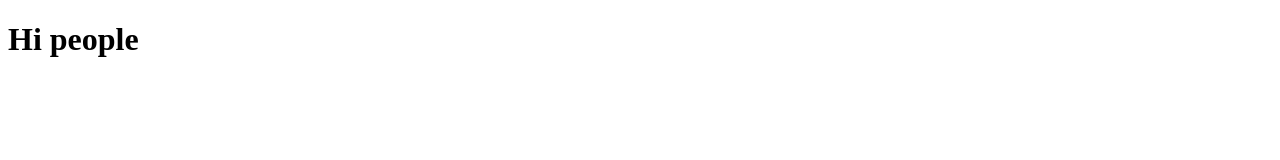
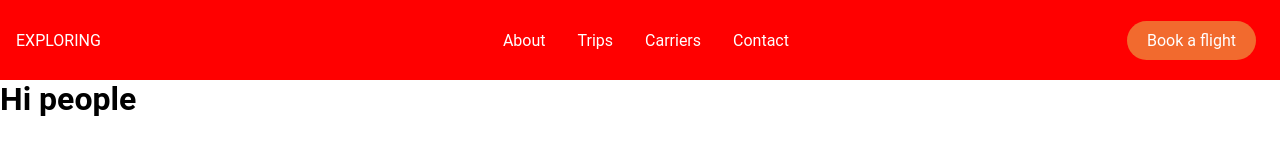
Before and after one commit to wojciechmarek/TravelAgency, a Gatsby site: page / in a window 1280 px wide. Built offline with nearby package versions, Linux system fonts and the light colour scheme; Gatsby itself is replaced by a stand-in of ours.

Commit message:
Add missing react icons dep and add Header implemetation

```diff
--- a/package.json
+++ b/package.json
@@ -20,6 +20,7 @@
     "react": "^17.0.1",
     "react-dom": "^17.0.1",
     "react-helmet": "^6.1.0",
+    "react-icons": "^4.3.1",
     "styled-components": "^5.3.3"
   },
   "devDependencies": {
--- /dev/null
+++ b/src/components/Button.js
@@ -0,0 +1,22 @@
+import styled from "styled-components"
+import { Link } from "gatsby"
+
+export const Button = styled(Link)`
+  background: ${({ primary }) => (primary ? "#f26a2e" : "#077bf1")};
+  white-space: nowrap;
+  padding: ${({ big }) => (big ? "16px 40px" : "10px 20px")};
+  color: #fff;
+  font-size: ${({ big }) => (big ? "20px" : "16px")};
+  outline: none;
+  border: none;
+  min-width: 100px;
+  cursor: pointer;
+  text-decoration: none;
+  transition: 0.3s !important;
+  border-radius: ${({ round }) => (round ? "50px" : "none")};
+
+  &:hover {
+    background: ${({ primary }) => (primary ? "#077bf1" : "#f26a2e")};
+    transform: translateY(-2px);
+  }
+`
--- a/src/components/header.js
+++ b/src/components/header.js
@@ -1,9 +1,84 @@
 import * as React from "react"
-import PropTypes from "prop-types"
 import { Link } from "gatsby"
+import styled from "styled-components"
+import { FaBars } from "react-icons/fa"
+import { menuData } from "../data/MenuData"
+import { Button } from "./Button"
 
 const Header = ({}) => {
-  return <h1></h1>
+  return (
+    <Nav>
+      <NavLink to="/">EXPLORING</NavLink>
+      <Bars />
+      <NavMenu>
+        {menuData.map((item, index) => (
+          <NavLink to={item.link} key={index}>
+            {item.title}
+          </NavLink>
+        ))}
+      </NavMenu>
+      <NavBtn>
+        <Button primary round to="/trips">
+          Book a flight
+        </Button>
+      </NavBtn>
+    </Nav>
+  )
 }
 
 export default Header
+
+const Nav = styled.nav`
+  background: red;
+  height: 80px;
+  display: flex;
+  justify-content: space-between;
+  padding: 0.5rem calc((100vw - 1300px) / 2);
+  z-index: 100;
+  position: relative;
+`
+
+const NavLink = styled(Link)`
+  color: #fff;
+  display: flex;
+  align-items: center;
+  text-decoration: none;
+  padding: 0 1rem;
+  height: 100%;
+  cursor: pointer;
+`
+
+const Bars = styled(FaBars)`
+  display: none;
+  color: #fff;
+
+  @media screen and (max-width: 768px) {
+    display: flex;
+    position: absolute;
+    top: 0;
+    right: 0;
+    transform: translate(-100%, 75%);
+    font-size: 1.8rem;
+    cursor: pointer;
+  }
+`
+
+const NavMenu = styled.div`
+  display: flex;
+  align-items: center;
+  margin-right: -48px;
+
+  @media screen and (max-width: 768px) {
+    display: none;
+  }
+`
+
+const NavBtn = styled.div`
+  display: flex;
+  align-items: center;
+  margin-right: 24px;
+
+  @media screen and (max-width: 768px) {
+    display: none;
+  }
+`
--- a/src/components/layout.js
+++ b/src/components/layout.js
@@ -1,10 +1,12 @@
 import * as React from "react"
 
 import Header from "./Header"
+import { GlobalStyle } from "./styles/GlobalStyle"
 
 const Layout = ({ children }) => {
   return (
     <>
+      <GlobalStyle />
       <Header />
 
       <main>{children}</main>
--- a/src/components/styles/GlobalStyle.js
+++ b/src/components/styles/GlobalStyle.js
@@ -0,0 +1,10 @@
+import { createGlobalStyle } from "styled-components"
+
+export const GlobalStyle = createGlobalStyle`
+  * {
+    font-family: 'Roboto', sans-serif;
+    margin: 0;
+    padding: 0;
+    box-sizing: border-box;
+  }
+`
--- /dev/null
+++ b/src/data/MenuData.js
@@ -0,0 +1,6 @@
+export const menuData = [
+  { title: "About", link: "/about" },
+  { title: "Trips", link: "/trips" },
+  { title: "Carriers", link: "/carriers" },
+  { title: "Contact", link: "/contact" },
+]
```
Also changed, not shown: 1 other file.
